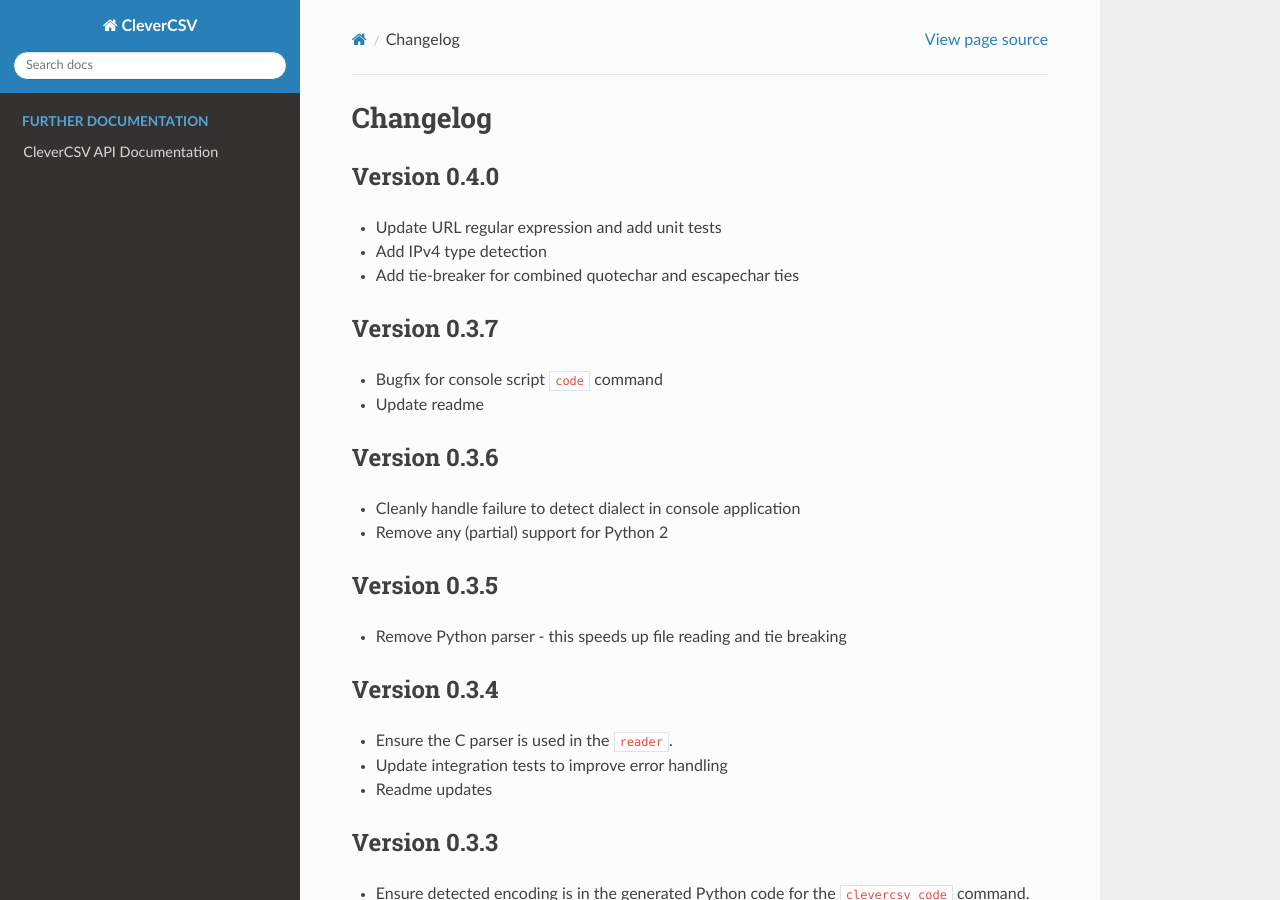
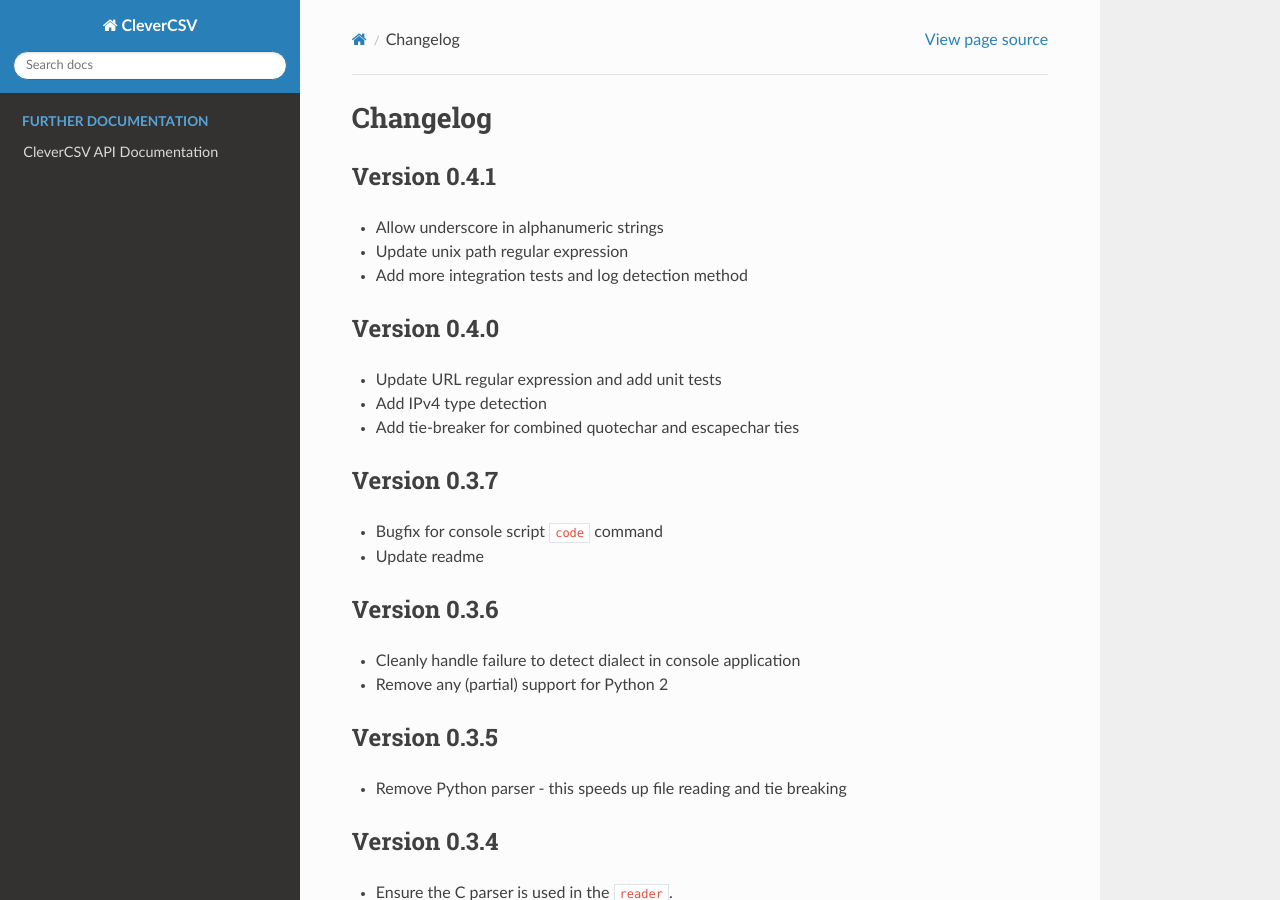
Before and after one commit to alan-turing-institute/CleverCSV, a Sphinx documentation site: the page built from docs/CHANGELOG.rst, in a window 1280 px wide and 900 px high. Built offline with Sphinx 7.4.7 and the Read the Docs theme 2.0.0, drawn with Linux system fonts in a browser that asks for light colours; pages that are not in the unit, such as notebooks, are missing from menus.

Commit message:
Bump version and update changelog

```diff
--- a/clevercsv/__version__.py
+++ b/clevercsv/__version__.py
@@ -1,5 +1,5 @@
 # -*- coding: utf-8 -*-
 
-VERSION = (0, 4, 0)
+VERSION = (0, 4, 1)
 
 __version__ = ".".join(map(str, VERSION))
--- a/docs/CHANGELOG.rst
+++ b/docs/CHANGELOG.rst
@@ -1,6 +1,14 @@
 
 Changelog
 =========
+
+Version 0.4.1
+-------------
+
+
+* Allow underscore in alphanumeric strings
+* Update unix path regular expression
+* Add more integration tests and log detection method
 
 Version 0.4.0
 -------------
--- a/pyproject.toml
+++ b/pyproject.toml
@@ -1,6 +1,6 @@
 [tool.poetry]
 name = "clevercsv"
-version = "0.4.0"
+version = "0.4.1"
 description = "A drop-in replacement for the Python CSV module with improved dialect detection"
 authors = ["Gertjan van den Burg <gertjanvandenburg@gmail.com>"]
 license = "MIT"
```
Also changed, not shown: CHANGELOG.md (+6 -0 lines), docs/README.rst (+6 -1 lines), 1 other file.
